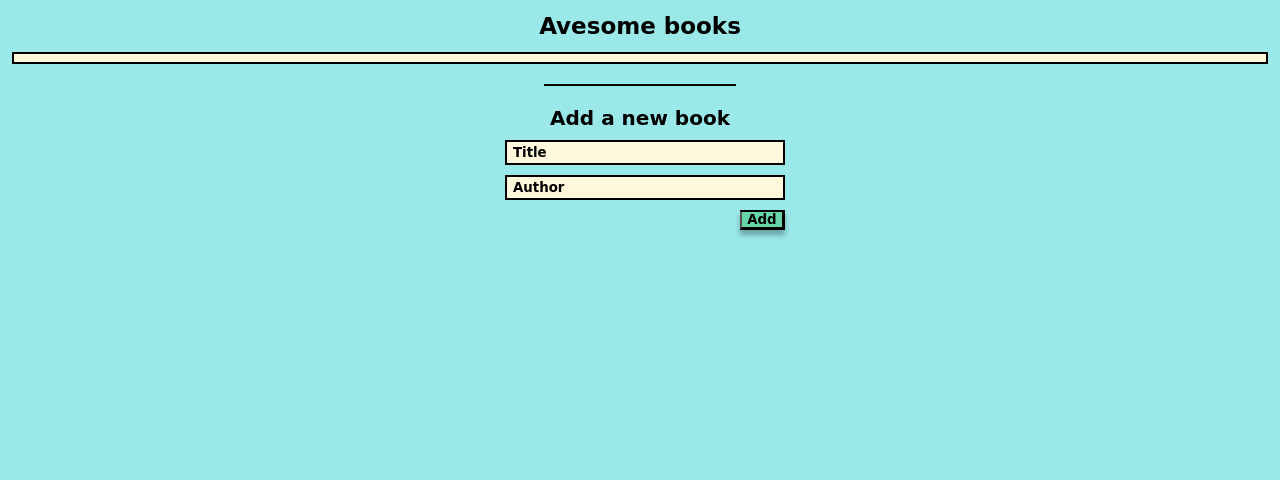
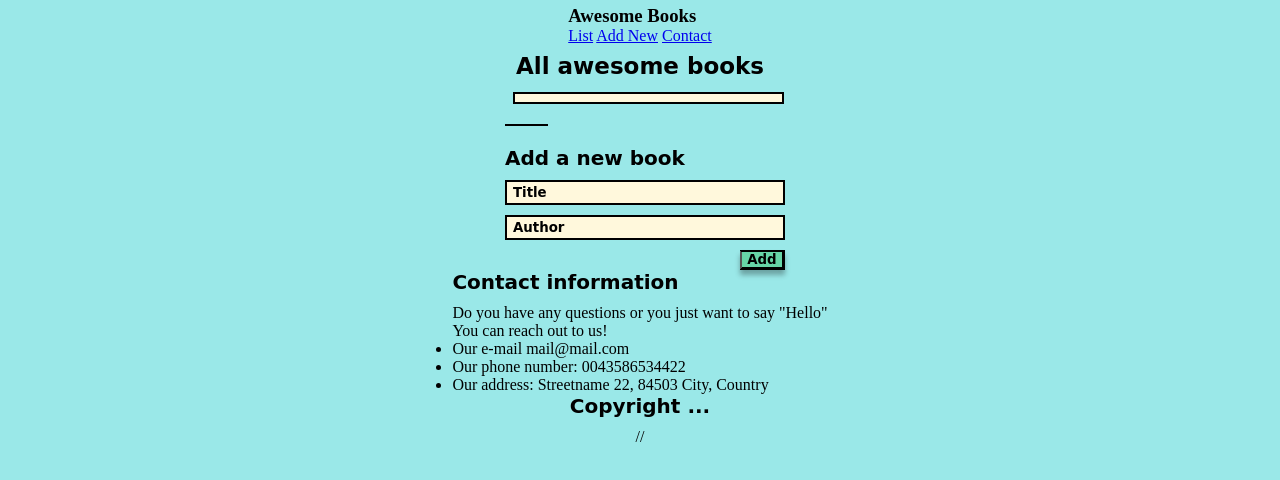
Before and after one commit to rodrigopenayo98/Awesome-Books-Rod-ES6, a website: page index.html in a window 1280 px wide. Drawn offline with Linux system fonts and the light colour scheme; a web font is replaced by a local one.

Commit message:
restructuring html file

```diff
--- a/index.html
+++ b/index.html
@@ -14,15 +14,43 @@
     <title>Awesome Books</title>
   </head>
   <body>
-    <h1>Avesome books</h1>
+    <header>
+      <h3 id="logo-books">Awesome Books</h3>
+      <nav id="nav-books">
+        <a href="#list">List</a>
+        <a href="#add-new">Add New</a>
+        <a href="#contact">Contact</a>
+      </nav>
+    </header>
+    <section id="list">
+      <h1>All awesome books</h1>
       <div id="book-list"></div>
-    <hr>
+    </section>
+    <section id="add-new">
+      <hr />
       <h2>Add a new book</h2>
       <div class="little-form">
         <input id="title" type="text" placeholder="Title" />
         <input id="author" type="text" placeholder="Author" />
         <button id="add" type="submit">Add</button>
       </div>
+    </section>
+    <section id="contact">
+      <h2 id="title-contact">Contact information</h2>
+      <p id="paragraph-contact">Do you have any questions or you just want to say "Hello" <br> You can reach out to us!
+      </p>
+      <ul id="list-contact">
+        <li>Our e-mail mail@mail.com</li>
+        <li>Our phone number: 0043586534422</li>
+        <li>Our address: Streetname 22, 84503 City, Country</li>
+      </ul>
+    </section>
+    <section id="copyright">
+      <h2>Copyright    ...</h2>
+    </section>
+    <footer>
+      <p>//</p>
+    </footer>
   </body>
   <script src="./index.js"></script>
 </html>
```
Lines whose indentation alone changed are shown as unchanged.
